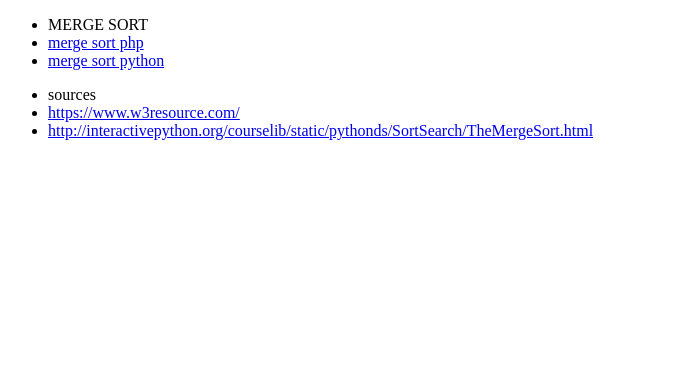
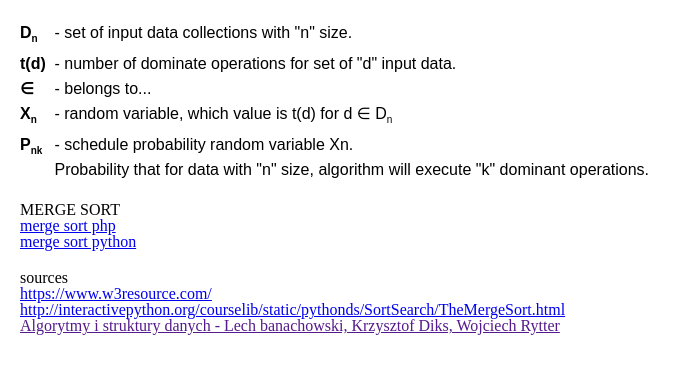
Before and after one commit to lukasz-otowski/algorithms, a plain HTML site: page index.html in a window 1280 px wide. Shown: the whole page, without its empty margins (0-691 px from the left). Drawn offline with Linux system fonts and the light colour scheme.

Commit message:
add terms section

```diff
--- a/index.html
+++ b/index.html
@@ -1,21 +1,52 @@
 <!DOCTYPE html>
 <html lang="en">
+
 <head>
     <meta charset="UTF-8">
-    <title>algorithm</title>
+    <title>algorithms</title>
+    <link rel="stylesheet" href="reset.css">
+    <link rel="stylesheet" href="style.css">
 </head>
+
 <body>
+
+    <section>
+        <dl>
+            <dt>D<sub>n</sub></dt>
+            <dd> - set of input data collections with "n" size.</dd>
+            <br>
+            <dt>t(d)</dt>
+            <dd> - number of dominate operations for set of "d" input data.</dd>
+            <br>
+            <dt>∈</dt>
+            <dd> - belongs to...</dd>
+            <br>
+            <dt>X<sub>n</sub></dt>
+            <dd> - random variable, which value is t(d) for d ∈ D<sub>n</sub></dd>
+            <br>
+            <dt>P<sub>nk</sub></dt>
+            <dd> - schedule probability random variable Xn.<br>
+                Probability that for data with "n" size, algorithm will execute "k" dominant operations.</dd>
+        </dl>
+    </section>
+
+    <section>
         <ul>
             <li>MERGE SORT</li>
             <li><a href="merge-sort/php/merge-sort.php">merge sort php</a></li>
             <li><a href="merge-sort/python/merge-sort.py" download="merge-sort.py">merge sort python</a></li>
         </ul>
+    </section>
 
+    <section>
         <ul>
             <li>sources</li>
             <li><a href="https://www.w3resource.com/">https://www.w3resource.com/</a></li>
             <li><a href="http://interactivepython.org/courselib/static/pythonds/SortSearch/TheMergeSort.html">http://interactivepython.org/courselib/static/pythonds/SortSearch/TheMergeSort.html</a></li>
+            <li><a href="">Algorytmy i struktury danych - Lech banachowski, Krzysztof Diks, Wojciech Rytter</a></li>
         </ul>
+    </section>
 
 </body>
+
 </html>
--- /dev/null
+++ b/reset.css
@@ -0,0 +1,48 @@
+/* http://meyerweb.com/eric/tools/css/reset/
+   v2.0 | 20110126
+   License: none (public domain)
+*/
+
+html, body, div, span, applet, object, iframe,
+h1, h2, h3, h4, h5, h6, p, blockquote, pre,
+a, abbr, acronym, address, big, cite, code,
+del, dfn, em, img, ins, kbd, q, s, samp,
+small, strike, strong, sub, sup, tt, var,
+b, u, i, center,
+dl, dt, dd, ol, ul, li,
+fieldset, form, label, legend,
+table, caption, tbody, tfoot, thead, tr, th, td,
+article, aside, canvas, details, embed,
+figure, figcaption, footer, header, hgroup,
+menu, nav, output, ruby, section, summary,
+time, mark, audio, video {
+	margin: 0;
+	padding: 0;
+	border: 0;
+	font-size: 100%;
+	font: inherit;
+	vertical-align: baseline;
+}
+/* HTML5 display-role reset for older browsers */
+article, aside, details, figcaption, figure,
+footer, header, hgroup, menu, nav, section {
+	display: block;
+}
+body {
+	line-height: 1;
+}
+ol, ul {
+	list-style: none;
+}
+blockquote, q {
+	quotes: none;
+}
+blockquote:before, blockquote:after,
+q:before, q:after {
+	content: '';
+	content: none;
+}
+table {
+	border-collapse: collapse;
+	border-spacing: 0;
+}
--- /dev/null
+++ b/style.css
@@ -0,0 +1,22 @@
+dl{
+    font-family: arial;
+    line-height: 25px;
+    margin: 20px;
+}
+dt{
+    display: inline-block;
+    vertical-align: top;
+    font-weight: bold;
+    width: 30px;
+}
+dd{
+    display: inline-block;
+}
+
+ul{
+    margin: 20px;
+}
+sub{
+    vertical-align:sub;
+    font-size: 10px;
+}
```
Lines whose indentation alone changed are shown as unchanged.
